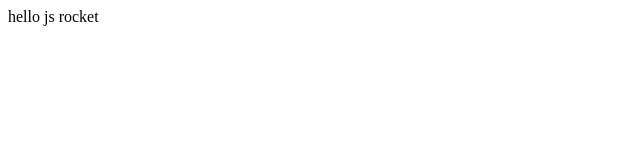
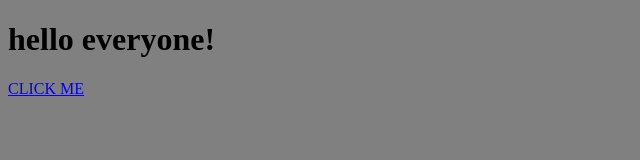
Before and after one commit to lancefb/js-rocket, a plain HTML site: page index.html in a window 1280 px wide. Shown: the whole page, without its empty margins (0-640 px from the left). Drawn offline with Linux system fonts and the light colour scheme.

Commit message:
added separate js and css files

```diff
--- /dev/null
+++ b/css/style.css
@@ -0,0 +1,3 @@
+body{
+	background-color: grey;
+}
--- a/index.html
+++ b/index.html
@@ -1,5 +1,13 @@
-hello js rocket
 
-<script type="text/javascript">
-	console.log('hello there all my friends!');
-</script>
+<!DOCTYPE html>
+<html>
+<head>
+	<title>JS Rocket</title>
+	<script type="text/javascript" src="js/script.js"></script>
+	<link rel="stylesheet" type="text/css" href="css/style.css">
+</head>
+<body>
+	<h1>hello everyone!</h1>
+	<a href="#" onclick="car.fly();">CLICK ME</a>
+</body>
+</html>
--- /dev/null
+++ b/js/script.js
@@ -0,0 +1,23 @@
+var numCars = 1;
+var car = {
+	make: 'VW',
+	type: 'Polo',
+	color: 'blue',
+	isRunning: false,
+	numberOfWheels: 4,
+	seats: [
+		'seat1',
+		'seat2',
+		'seat3',
+		'seat4'
+	],
+	turnOn: function () {
+		this.isRunning = true;
+	},
+	fly: function () {
+		alert('flying!');
+	},
+
+}; // car object
+
+console.log('hello there all my friends!');
```
Also changed, not shown: 1 other file.
